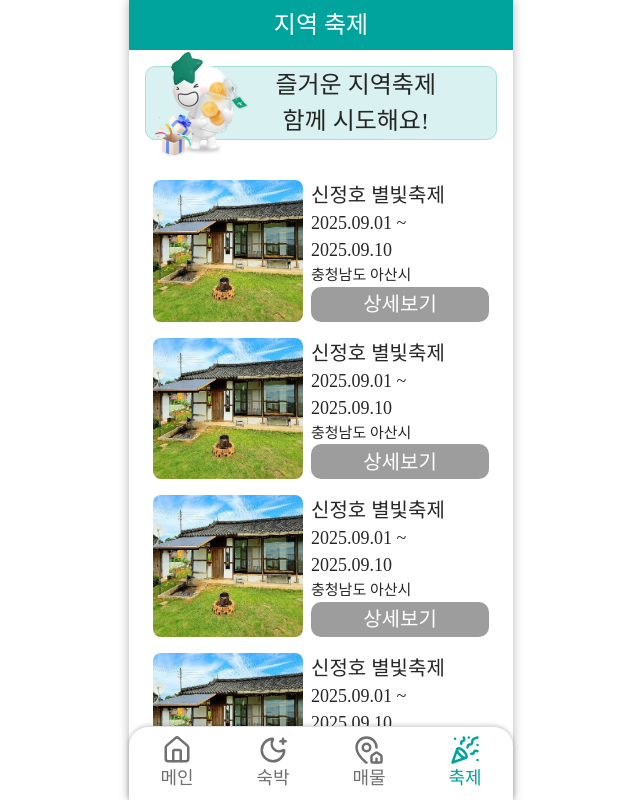
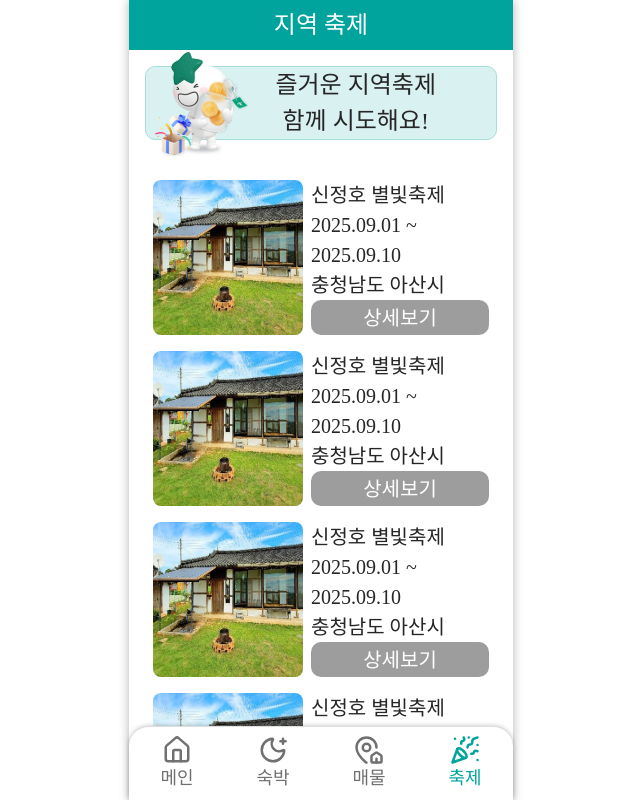
Before and after one commit to hanaro7team1/frontend, a Next.js app: page /festivals in a window 1280 px wide. Shown: the whole page, without its empty margins (319-959 px from the left). Built offline with nearby package versions, Linux system fonts and the light colour scheme; a web font is replaced by a local one.

Commit message:
Design: edit border color, txt size

```diff
--- a/src/app/festivals/page.tsx
+++ b/src/app/festivals/page.tsx
@@ -53,7 +53,7 @@ export default function FestivalsPage() {
 
     <div className='p-4'>
       <div className='relative rounded-[10px] flex justify-end
-                    border border-[#A6DEDC] bg-green-2f1
+                    border border-green-edc bg-green-2f1
                     items-center'>
           <Image src="/images/Img_Festival.svg" alt='쇼핑' width={107} height={107} className='absolute left-0' />
           <Txt size={24} weight='medium' className='text-center mr-15'>즐거운 지역축제<br />함께 시도해요!</Txt>
--- a/src/components/domain/festivals/ListBox.tsx
+++ b/src/components/domain/festivals/ListBox.tsx
@@ -20,9 +20,9 @@ export default function ListBox({img, title, startDate, endDate, city, url}:Prop
         <div className="flex gap-2">
             <Image src={img} alt="축제" width={150} height={150} className="rounded-[8px] shrink-0"/>
             <div className="flex flex-col">
-                <Txt size={20}>{title}</Txt>
-                <Txt size={18}>{startDate} ~ {endDate}</Txt>
-                <Txt size={15}>{city}</Txt>
+                <Txt>{title}</Txt>
+                <Txt>{startDate} ~ {endDate}</Txt>
+                <Txt>{city}</Txt>
                 <Button title="상세보기" color="gray" className="h-[35px]" onClick={() => router.push(`${url}`)}/>
             </div>
         </div>
```
